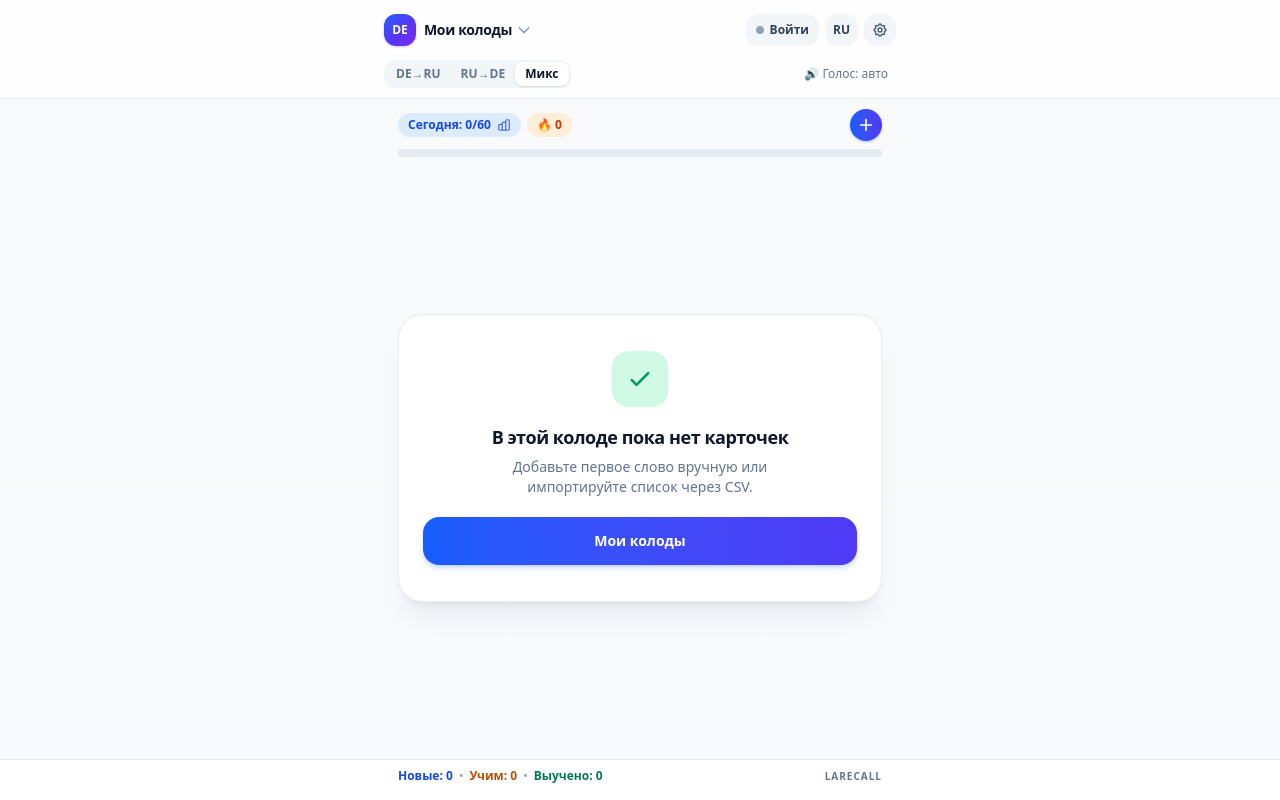
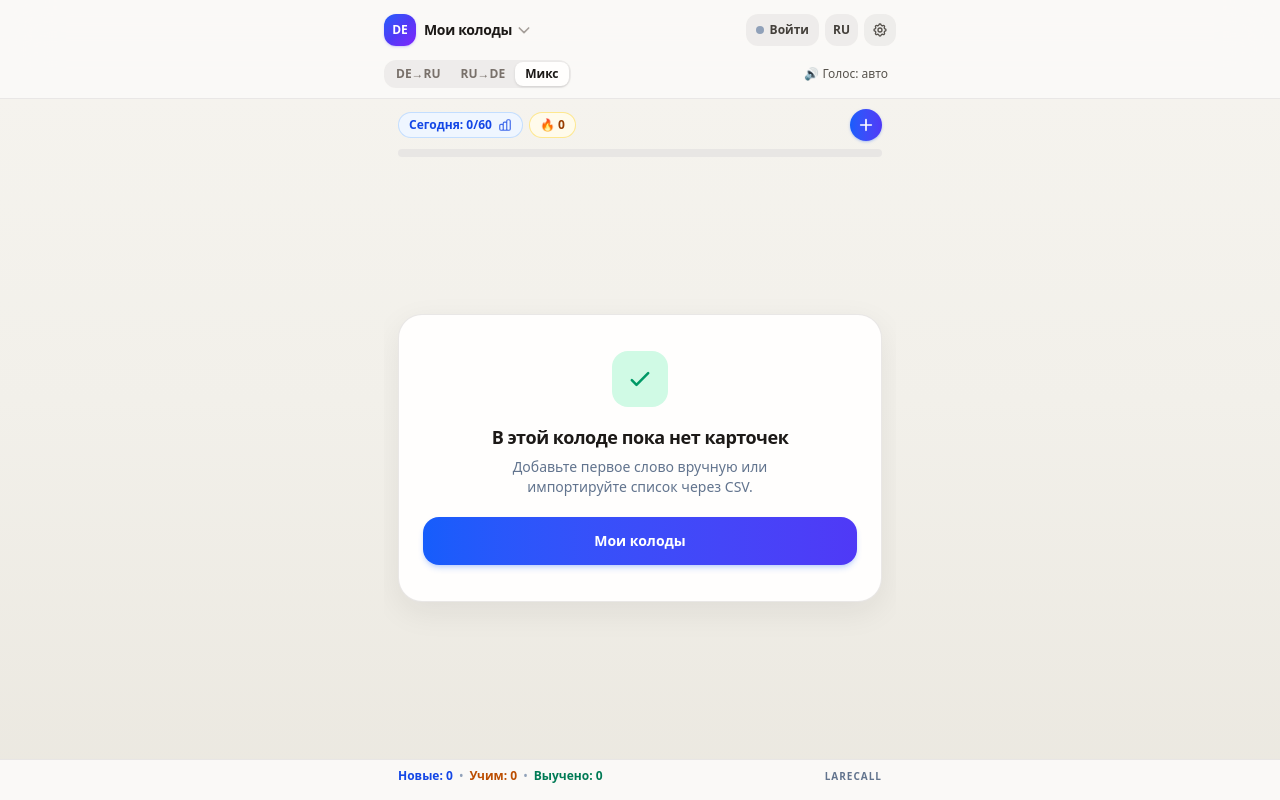
Before and after one commit to an2ancan/anki, a React (Vite) app: page / in a window 1280 px wide. Built offline with nearby package versions, Linux system fonts and the light colour scheme.

Commit message:
feat: enhance UI components with updated styles and theme synchronization

```diff
--- a/index.html
+++ b/index.html
@@ -6,6 +6,7 @@
       name="viewport"
       content="width=device-width, initial-scale=1.0, maximum-scale=1.0, user-scalable=no, viewport-fit=cover"
     />
+    <meta name="theme-color" content="#fbfaf8" />
     <title>LaRecall</title>
   </head>
   <body>
--- a/src/App.tsx
+++ b/src/App.tsx
@@ -120,10 +120,16 @@ export default function App() {
     toastTimerRef.current = window.setTimeout(() => setToastMsg(''), 2200);
   }, []);
 
-  // Theme sync
+  // Theme sync (also updates browser/iOS Safari chrome & background to avoid harsh bottom vignette)
   useEffect(() => {
     document.documentElement.classList.toggle('dark', isDark);
     localStorage.setItem('anki_theme', isDark ? 'dark' : 'light');
+    const bgColor = isDark ? '#020617' : '#f3f1ec';
+    const chromeColor = isDark ? '#0f172a' : '#fbfaf8';
+    document.documentElement.style.backgroundColor = bgColor;
+    document.body.style.backgroundColor = bgColor;
+    const meta = document.querySelector('meta[name="theme-color"]');
+    if (meta) meta.setAttribute('content', chromeColor);
   }, [isDark]);
 
   const activeDeckKey = decks.some((d) => d.deckKey === stats.activeDeckKey)
@@ -827,7 +833,7 @@ export default function App() {
   );
 
   return (
-    <div className="h-[100dvh] bg-gradient-to-b from-slate-50 via-slate-50 to-indigo-50/40 dark:from-slate-950 dark:via-slate-950 dark:to-indigo-950/20 text-slate-900 dark:text-slate-100 flex flex-col font-sans transition-colors duration-200 overflow-hidden">
+    <div className="h-[100dvh] bg-gradient-to-b from-[#f6f4ef] via-[#f2f0ea] to-[#ebe8e0] dark:from-slate-950 dark:via-slate-950 dark:to-indigo-950/20 text-stone-900 dark:text-slate-100 flex flex-col font-sans transition-colors duration-200 overflow-hidden">
       <Header
         activeDeckName={activeDeckMeta?.name || t.myDecks}
         origLang={activeDeckMeta?.origLang || 'RU'}
@@ -884,7 +890,7 @@ export default function App() {
             }}
           />
         ) : !currentCard ? (
-          <div className="my-auto text-center py-9 px-6 bg-white dark:bg-slate-900 border border-slate-200/80 dark:border-slate-800/80 rounded-3xl shadow-xl shadow-slate-900/[0.06] dark:shadow-black/30">
+          <div className="my-auto text-center py-9 px-6 bg-[#fffefd] dark:bg-slate-900 border border-stone-200/90 dark:border-slate-800/80 rounded-3xl shadow-[0_10px_32px_rgba(28,25,23,0.07)] dark:shadow-black/30">
             <div className="w-14 h-14 bg-emerald-100 dark:bg-emerald-950 text-emerald-600 rounded-2xl flex items-center justify-center mx-auto mb-4">
               <svg className="w-7 h-7" fill="none" stroke="currentColor" viewBox="0 0 24 24">
                 <path strokeLinecap="round" strokeLinejoin="round" strokeWidth="2.2" d="M5 13l4 4L19 7" />
@@ -950,7 +956,7 @@ export default function App() {
         )}
       </main>
 
-      <footer className="flex-none w-full bg-white/90 dark:bg-slate-900/90 backdrop-blur-md border-t border-slate-200/80 dark:border-slate-800/80 z-10 safe-pb">
+      <footer className="flex-none w-full bg-[#fbfaf8]/95 dark:bg-slate-900/90 backdrop-blur-md border-t border-stone-200/90 dark:border-slate-800/80 z-10 safe-pb">
         <div className="max-w-lg w-full mx-auto px-3.5 pt-2 pb-1 flex items-center justify-between gap-2">
           <div className="flex items-center gap-1.5 text-xs tabular-nums whitespace-nowrap overflow-hidden">
             <button
--- a/src/components/FlashCard.tsx
+++ b/src/components/FlashCard.tsx
@@ -53,13 +53,13 @@ export function FlashCard({
           if ((e.target as HTMLElement).closest('button')) return;
           if (!isFlipped) onFlip();
         }}
-        className="flex-1 flex flex-col justify-between bg-white dark:bg-slate-900 border border-slate-200/80 dark:border-slate-800/80 rounded-3xl p-5 sm:p-6 shadow-xl shadow-slate-900/[0.06] dark:shadow-black/30 active:scale-[0.995] transition duration-150 cursor-pointer overflow-y-auto"
+        className="flex-1 flex flex-col justify-between bg-[#fffefd] dark:bg-slate-900 border border-stone-200/90 dark:border-slate-800/80 rounded-3xl p-5 sm:p-6 shadow-[0_10px_32px_rgba(28,25,23,0.07)] dark:shadow-black/30 active:scale-[0.995] transition duration-150 cursor-pointer overflow-y-auto"
       >
-        <div className="flex items-center justify-between gap-2 pb-3 border-b border-slate-100 dark:border-slate-800/80">
-          <span className="text-xs font-bold tracking-wide px-2.5 py-1 rounded-full bg-slate-100 dark:bg-slate-800 text-slate-700 dark:text-slate-200 flex-none">
+        <div className="flex items-center justify-between gap-2 pb-3 border-b border-stone-100 dark:border-slate-800/80">
+          <span className="text-xs font-bold tracking-wide px-2.5 py-1 rounded-full bg-stone-100 dark:bg-slate-800 text-stone-700 dark:text-slate-200 flex-none">
             {directionBadge}
           </span>
-          <span className="text-xs text-slate-400 dark:text-slate-400 font-medium truncate max-w-[200px]">
+          <span className="text-xs text-stone-500 dark:text-slate-400 font-medium truncate max-w-[200px]">
             {card.context || (card.isCustom ? t.myCardBadge : '')}
           </span>
           <button
@@ -100,19 +100,19 @@ export function FlashCard({
         </div>
 
         {isFlipped && (
-          <div className="my-2 p-4 rounded-2xl bg-blue-50/75 dark:bg-blue-950/35 border border-blue-100 dark:border-blue-900/50 text-center animate-reveal">
-            <div className="text-xl sm:text-2xl font-bold text-blue-700 dark:text-blue-300 mb-1.5 leading-snug text-balance">
+          <div className="my-2 p-4 rounded-2xl bg-indigo-50/70 dark:bg-blue-950/35 border border-indigo-200/70 dark:border-blue-900/50 text-center animate-reveal">
+            <div className="text-xl sm:text-2xl font-bold text-indigo-700 dark:text-blue-300 mb-1.5 leading-snug text-balance">
               {answerText}
             </div>
             {answerExample && (
-              <div className="text-sm sm:text-[15px] text-slate-600 dark:text-slate-300 italic leading-relaxed text-balance">
+              <div className="text-sm sm:text-[15px] text-stone-600 dark:text-slate-300 italic leading-relaxed text-balance">
                 {answerExample}
               </div>
             )}
           </div>
         )}
 
-        <div className="flex justify-between items-center gap-2 text-xs text-slate-400 pt-3 border-t border-slate-100 dark:border-slate-800/80 tabular-nums">
+        <div className="flex justify-between items-center gap-2 text-xs text-stone-400 dark:text-slate-400 pt-3 border-t border-stone-100 dark:border-slate-800/80 tabular-nums">
           <span>
             {t.repsLabel}: {card.reps || 0}
           </span>
--- a/src/components/Header.tsx
+++ b/src/components/Header.tsx
@@ -45,7 +45,7 @@ export function Header({
   const authLabel = userEmail ? userEmail.split('@')[0] : t.signInShort;
 
   return (
-    <header className="w-full flex-none bg-white/80 dark:bg-slate-900/80 backdrop-blur-xl border-b border-slate-200/80 dark:border-slate-800/80 px-3.5 py-2.5 z-20">
+    <header className="w-full flex-none bg-[#fbfaf8]/90 dark:bg-slate-900/80 backdrop-blur-xl border-b border-stone-200/90 dark:border-slate-800/80 px-3.5 py-2.5 z-20">
       <div className="max-w-lg mx-auto space-y-2.5">
         {/* Top Row: Deck Selector + Clear Actions */}
         <div className="flex items-center justify-between gap-2">
@@ -54,17 +54,17 @@ export function Header({
             onClick={onToggleDecks}
             className={`flex items-center gap-2 min-w-0 flex-1 text-left rounded-2xl px-1.5 py-1 -ml-1.5 transition ${
               isDecksOpen
-                ? 'bg-blue-50 dark:bg-blue-950/60'
-                : 'hover:bg-slate-100/80 dark:hover:bg-slate-800/80'
+                ? 'bg-indigo-50 dark:bg-blue-950/60'
+                : 'hover:bg-stone-200/60 dark:hover:bg-slate-800/80'
             }`}
             title={t.decksCabinetTitle}
           >
             <div className="w-8 h-8 rounded-xl bg-gradient-to-br from-blue-600 via-indigo-600 to-violet-600 flex items-center justify-center text-white font-black text-xs shadow-sm shadow-indigo-500/25 flex-none">
               {learningLang.slice(0, 2)}
             </div>
-            <h1 className="min-w-0 flex-1 text-sm font-bold leading-tight tracking-tight flex items-center gap-1 text-slate-900 dark:text-white">
+            <h1 className="min-w-0 flex-1 text-sm font-bold leading-tight tracking-tight flex items-center gap-1 text-stone-900 dark:text-white">
               <span className="truncate">{activeDeckName}</span>
-              <svg className="w-4 h-4 text-slate-400 flex-none" fill="none" stroke="currentColor" viewBox="0 0 24 24">
+              <svg className="w-4 h-4 text-stone-400 dark:text-slate-400 flex-none" fill="none" stroke="currentColor" viewBox="0 0 24 24">
                 <path strokeLinecap="round" strokeLinejoin="round" strokeWidth="2.5" d="M19 9l-7 7-7-7" />
               </svg>
             </h1>
@@ -74,7 +74,7 @@ export function Header({
             <button
               type="button"
               onClick={onOpenAuth}
-              className="relative flex items-center gap-1.5 px-2.5 py-2 bg-slate-100/90 dark:bg-slate-800/90 hover:bg-slate-200 dark:hover:bg-slate-700 rounded-xl transition text-xs font-semibold text-slate-700 dark:text-slate-200"
+              className="relative flex items-center gap-1.5 px-2.5 py-2 bg-stone-200/65 dark:bg-slate-800/90 hover:bg-stone-200 dark:hover:bg-slate-700 rounded-xl transition text-xs font-semibold text-stone-700 dark:text-slate-200"
               title={userEmail ? `${t.profileTitle} (${userEmail})` : t.profileTitle}
               aria-label={t.profileTitle}
             >
@@ -85,7 +85,7 @@ export function Header({
             <button
               type="button"
               onClick={() => setLocale(locale === 'ru' ? 'en' : 'ru')}
-              className="px-2 py-2 bg-slate-100/90 dark:bg-slate-800/90 hover:bg-slate-200 dark:hover:bg-slate-700 rounded-xl transition text-xs font-bold text-slate-700 dark:text-slate-200 uppercase"
+              className="px-2 py-2 bg-stone-200/65 dark:bg-slate-800/90 hover:bg-stone-200 dark:hover:bg-slate-700 rounded-xl transition text-xs font-bold text-stone-700 dark:text-slate-200 uppercase"
               title={t.interfaceLang}
               aria-label={t.interfaceLang}
             >
@@ -95,11 +95,11 @@ export function Header({
             <button
               type="button"
               onClick={onOpenSettings}
-              className="p-2 bg-slate-100/90 dark:bg-slate-800/90 hover:bg-slate-200 dark:hover:bg-slate-700 rounded-xl transition"
+              className="p-2 bg-stone-200/65 dark:bg-slate-800/90 hover:bg-stone-200 dark:hover:bg-slate-700 rounded-xl transition"
               title={t.settingsTitle}
               aria-label={t.settingsTitle}
             >
-              <svg className="w-4 h-4 text-slate-600 dark:text-slate-300" fill="none" stroke="currentColor" viewBox="0 0 24 24">
+              <svg className="w-4 h-4 text-stone-600 dark:text-slate-300" fill="none" stroke="currentColor" viewBox="0 0 24 24">
                 <path strokeLinecap="round" strokeLinejoin="round" strokeWidth="2" d="M10.325 4.317c.426-1.756 2.924-1.756 3.35 0a1.724 1.724 0 002.573 1.066c1.543-.94 3.31.826 2.37 2.37a1.724 1.724 0 001.065 2.572c1.756.426 1.756 2.924 0 3.35a1.724 1.724 0 00-1.066 2.573c.94 1.543-.826 3.31-2.37 2.37a1.724 1.724 0 00-2.572 1.065c-.426 1.756-2.924 1.756-3.35 0a1.724 1.724 0 00-2.573-1.066c-1.543.94-3.31-.826-2.37-2.37a1.724 1.724 0 00-1.065-2.572c-1.756-.426-1.756-2.924 0-3.35a1.724 1.724 0 001.066-2.573c-.94-1.543.826-3.31 2.37-2.37.996.608 2.296.07 2.572-1.065z" />
                 <path strokeLinecap="round" strokeLinejoin="round" strokeWidth="2" d="M15 12a3 3 0 11-6 0 3 3 0 016 0z" />
               </svg>
@@ -110,7 +110,7 @@ export function Header({
         {/* Compact Study Sub-bar: Direction Segmented Control + Voice Indicator */}
         {showStudyBar && (
           <div className="flex items-center justify-between gap-2">
-            <div className="inline-flex bg-slate-100/90 dark:bg-slate-800/90 p-0.5 rounded-xl text-xs font-semibold">
+            <div className="inline-flex bg-stone-200/65 dark:bg-slate-800/90 p-0.5 rounded-xl text-xs font-semibold">
               {(
                 [
                   ['learning-orig', `${learningLang}→${origLang}`],
@@ -124,8 +124,8 @@ export function Header({
                   onClick={() => onModeChange(val)}
                   className={`px-2.5 py-1 rounded-lg transition whitespace-nowrap ${
                     mode === val
-                      ? 'bg-white dark:bg-slate-900 text-slate-900 dark:text-white shadow-sm'
-                      : 'text-slate-500 dark:text-slate-400 hover:text-slate-700 dark:hover:text-slate-200'
+                      ? 'bg-[#fffefd] dark:bg-slate-900 text-stone-900 dark:text-white shadow-sm'
+                      : 'text-stone-500 dark:text-slate-400 hover:text-stone-700 dark:hover:text-slate-200'
                   }`}
                 >
                   {label}
@@ -136,7 +136,7 @@ export function Header({
             <button
               type="button"
               onClick={onOpenSettings}
-              className="text-xs text-slate-500 dark:text-slate-400 hover:text-blue-600 dark:hover:text-blue-400 font-medium truncate max-w-[160px] px-2 py-1 rounded-lg hover:bg-slate-100/80 dark:hover:bg-slate-800/80 transition"
+              className="text-xs text-stone-600 dark:text-slate-400 hover:text-blue-600 dark:hover:text-blue-400 font-medium truncate max-w-[160px] px-2 py-1 rounded-lg hover:bg-stone-200/60 dark:hover:bg-slate-800/80 transition"
               title={t.voiceSection}
             >
               🔊 {voiceLabel}
--- a/src/components/StatusRibbon.tsx
+++ b/src/components/StatusRibbon.tsx
@@ -27,10 +27,10 @@ export function StatusRibbon({
           <button
             type="button"
             onClick={onOpenStats}
-            className={`flex items-center gap-1.5 px-2.5 py-1 rounded-full font-bold tabular-nums whitespace-nowrap hover:opacity-90 transition ${
+            className={`flex items-center gap-1.5 px-2.5 py-1 rounded-full font-bold tabular-nums whitespace-nowrap hover:opacity-90 transition border ${
               goalReached
-                ? 'bg-emerald-100 dark:bg-emerald-950/90 text-emerald-700 dark:text-emerald-300'
-                : 'bg-blue-100/90 dark:bg-blue-950/90 text-blue-700 dark:text-blue-300'
+                ? 'bg-emerald-50 border-emerald-200/90 dark:bg-emerald-950/90 dark:border-emerald-800/60 text-emerald-700 dark:text-emerald-300'
+                : 'bg-blue-50 border-blue-200/90 dark:bg-blue-950/90 dark:border-blue-800/60 text-blue-700 dark:text-blue-300'
             }`}
             title={t.openStatsTitle}
           >
@@ -50,7 +50,7 @@ export function StatusRibbon({
           <button
             type="button"
             onClick={onOpenStats}
-            className="px-2.5 py-1 rounded-full font-bold tabular-nums whitespace-nowrap bg-orange-100/90 dark:bg-orange-950/80 text-orange-700 dark:text-orange-300 hover:opacity-90 transition"
+            className="px-2.5 py-1 rounded-full font-bold tabular-nums whitespace-nowrap bg-amber-50 border border-amber-200/90 dark:bg-orange-950/80 dark:border-orange-800/60 text-amber-800 dark:text-orange-300 hover:opacity-90 transition"
             title={t.streakTitle}
           >
             🔥 {streak}
@@ -70,7 +70,7 @@ export function StatusRibbon({
         </button>
       </div>
 
-      <div className="w-full bg-slate-200/80 dark:bg-slate-800 rounded-full h-2 mt-2 overflow-hidden">
+      <div className="w-full bg-stone-200/90 dark:bg-slate-800 rounded-full h-2 mt-2 overflow-hidden">
         <div
           className={`h-2 rounded-full transition-all duration-300 ${
             goalReached
```
